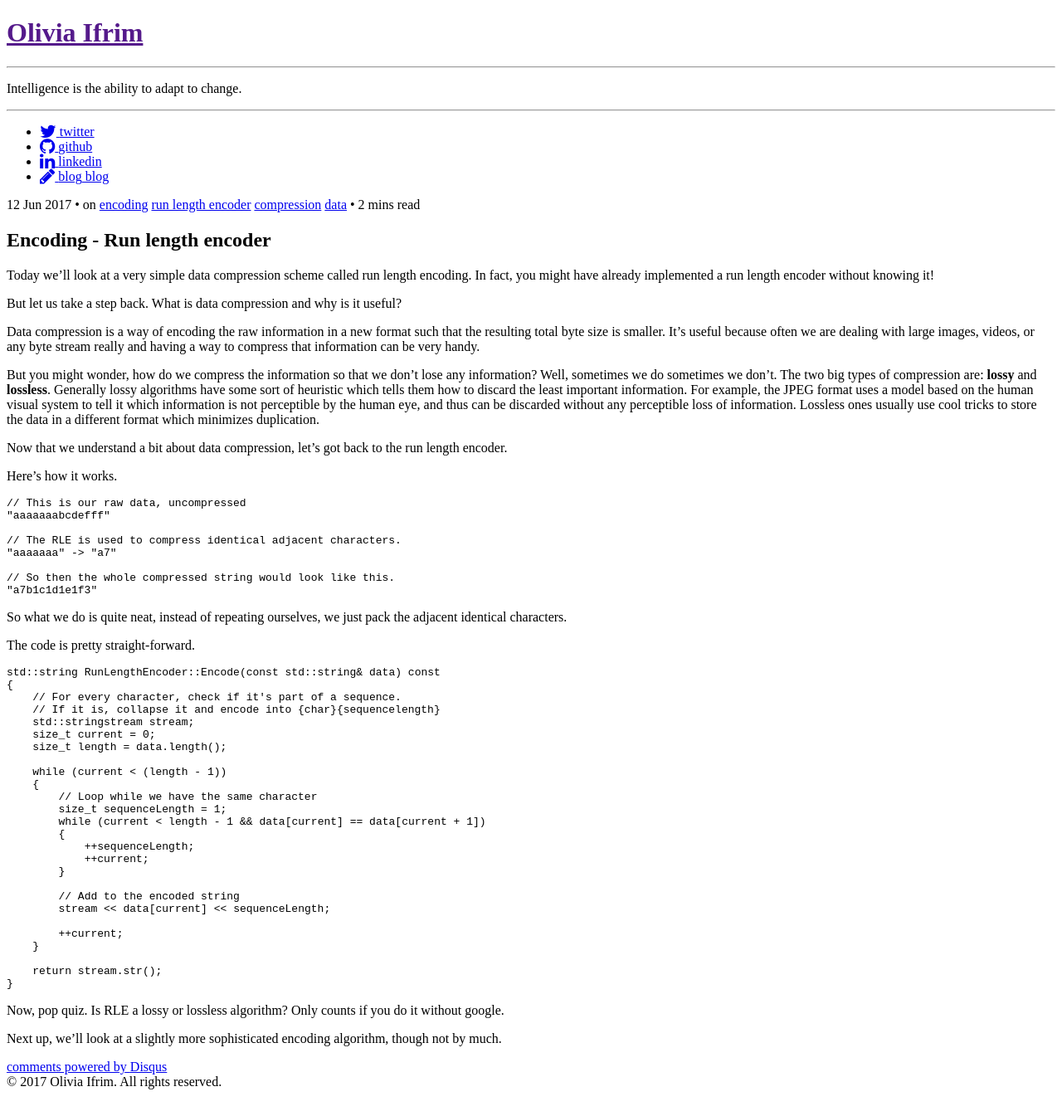
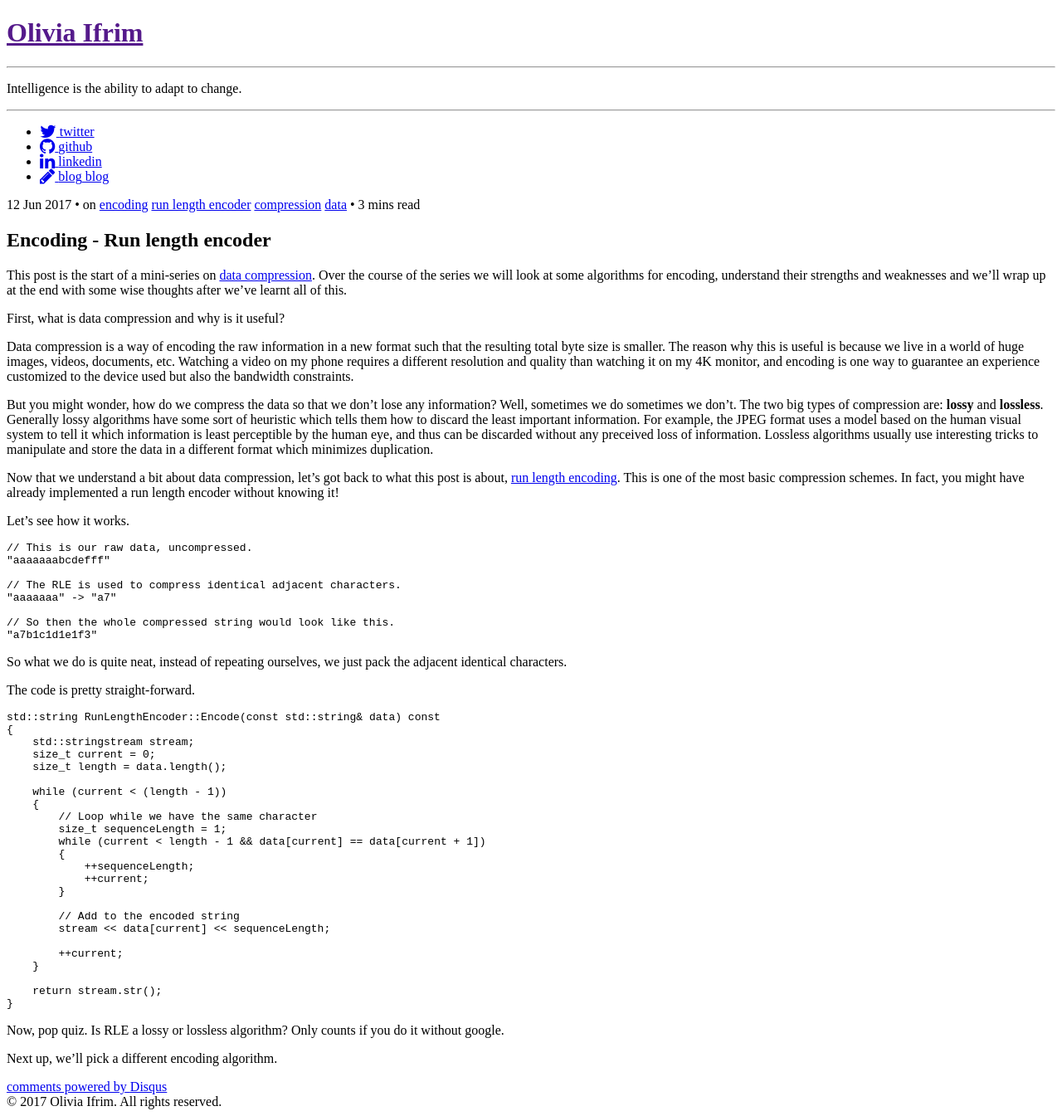
Before and after one commit to olivif/olivif.github.io, a Jekyll site: the page built from _posts/2017-06-13-run-length-encoder.markdown, in a window 1280 px wide. Shown: the whole page at 83% size. Built offline with Jekyll 4.4.1, drawn with Linux system fonts in a browser that asks for light colours; nearby versions of some CDN libraries; comment, search, counter and statistics services are not loaded; before the commit the page ends 1321 px from its top, so only the background shows below that.

Commit message:
Finishing RLE

````diff
--- a/_posts/2017-06-13-run-length-encoder.markdown
+++ b/_posts/2017-06-13-run-length-encoder.markdown
@@ -5,20 +5,20 @@ categories: [encoding-series]
 tags: [encoding, run length encoder, compression, data]
 ---
 
-Today we'll look at a very simple data compression scheme called run length encoding. In fact, you might have already implemented a run length encoder without knowing it!
+This post is the start of a mini-series on [data compression](https://en.wikipedia.org/wiki/Data_compression). Over the course of the series we will look at some algorithms for encoding, understand their strengths and weaknesses and we'll wrap up at the end with some wise thoughts after we've learnt all of this.
 
-But let us take a step back. What is data compression and why is it useful?
+First, what is data compression and why is it useful?
 
-Data compression is a way of encoding the raw information in a new format such that the resulting total byte size is smaller. It's useful because often we are dealing with large images, videos, or any byte stream really and having a way to compress that information can be very handy.
+Data compression is a way of encoding the raw information in a new format such that the resulting total byte size is smaller. The reason why this is useful is because we live in a world of huge images, videos, documents, etc. Watching a video on my phone requires a different resolution and quality than watching it on my 4K monitor, and encoding is one way to guarantee an experience customized to the device used but also the bandwidth constraints.
 
-But you might wonder, how do we compress the information so that we don't lose any information? Well, sometimes we do sometimes we don't. The two big types of compression are: **lossy** and **lossless**. Generally lossy algorithms have some sort of heuristic which tells them how to discard the least important information. For example, the JPEG format uses a model based on the human visual system to tell it which information is not perceptible by the human eye, and thus can be discarded without any perceptible loss of information. Lossless ones usually use cool tricks to store the data in a different format which minimizes duplication.
+But you might wonder, how do we compress the data so that we don't lose any information? Well, sometimes we do sometimes we don't. The two big types of compression are: **lossy** and **lossless**. Generally lossy algorithms have some sort of heuristic which tells them how to discard the least important information. For example, the JPEG format uses a model based on the human visual system to tell it which information is least perceptible by the human eye, and thus can be discarded without any preceived loss of information. Lossless algorithms usually use interesting tricks to manipulate and store the data in a different format which minimizes duplication.
 
-Now that we understand a bit about data compression, let's got back to the run length encoder.
+Now that we understand a bit about data compression, let's got back to what this post is about, [run length encoding](https://en.wikipedia.org/wiki/Run-length_encoding). This is one of the most basic compression schemes. In fact, you might have already implemented a run length encoder without knowing it!
 
-Here's how it works.
+Let's see how it works.
 
 ```cpp
-// This is our raw data, uncompressed
+// This is our raw data, uncompressed.
 "aaaaaaabcdefff"
 
 // The RLE is used to compress identical adjacent characters.
@@ -35,8 +35,6 @@ The code is pretty straight-forward.
 ```cpp
 std::string RunLengthEncoder::Encode(const std::string& data) const
 {
-    // For every character, check if it's part of a sequence.
-    // If it is, collapse it and encode into {char}{sequencelength}
     std::stringstream stream;
     size_t current = 0;
     size_t length = data.length();
@@ -63,4 +61,4 @@ std::string RunLengthEncoder::Encode(const std::string& data) const
 
 Now, pop quiz. Is RLE a lossy or lossless algorithm? Only counts if you do it without google.
 
-Next up, we'll look at a slightly more sophisticated encoding algorithm, though not by much.
+Next up, we'll pick a different encoding algorithm.
````
